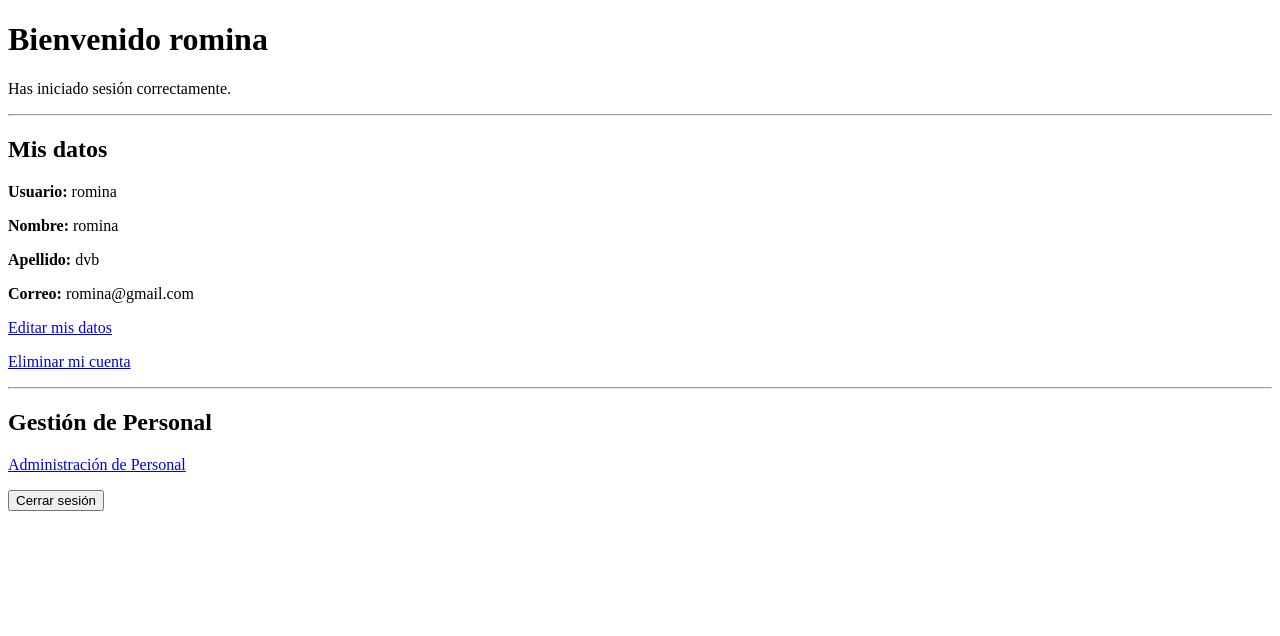
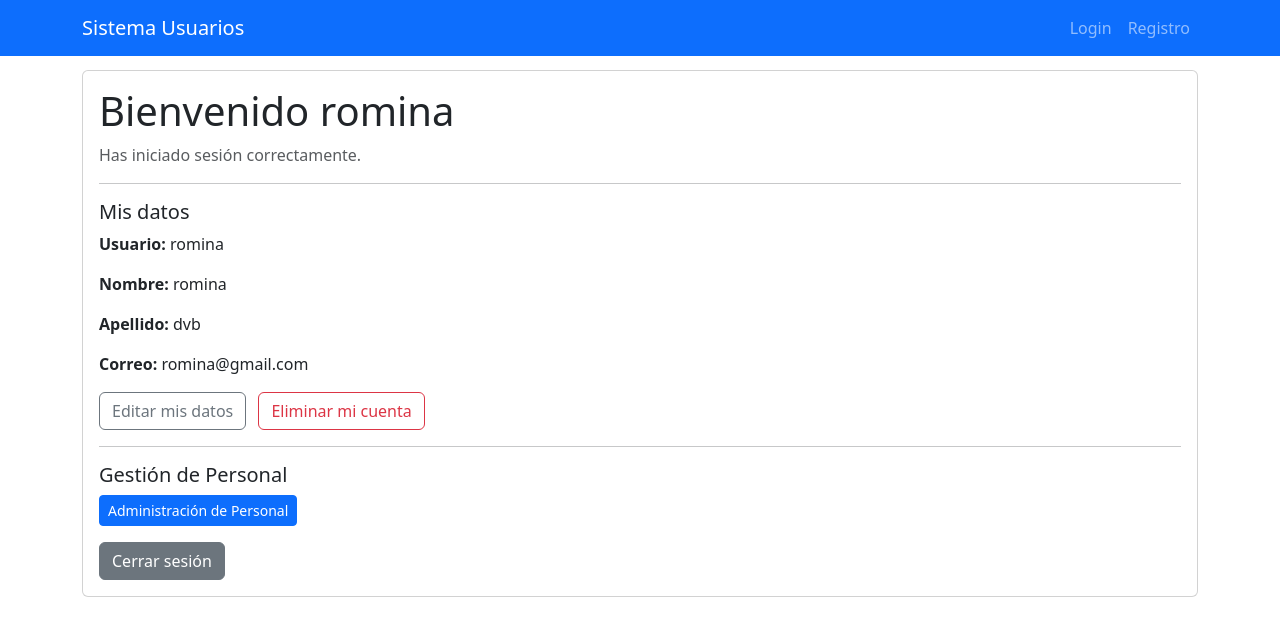
Before and after one commit to rominadevasquez/sistema_usuarios, a Django app: page /bienvenida/ in a window 1280 px wide. Shown: the top 636 px of the page. Run offline with Django 5.2, Linux system fonts and the light colour scheme; a user stored in the database is signed in.

Commit message:
modoficacion diseño

```diff
--- /dev/null
+++ b/usuarios/templates/base.html
@@ -0,0 +1,59 @@
+<!doctype html>
+<html lang="es">
+  <head>
+    <meta charset="utf-8">
+    <meta name="viewport" content="width=device-width, initial-scale=1">
+    <title>{% block title %}Sistema Usuarios{% endblock %}</title>
+    <link href="https://cdn.jsdelivr.net/npm/bootstrap@5.3.2/dist/css/bootstrap.min.css" rel="stylesheet" integrity="sha384-" crossorigin="anonymous">
+    <style>
+      body { padding-top: 70px; }
+      .form-error { color: #dc3545; }
+      /* Make basic Django form markup look better without extra packages */
+      form input, form select, form textarea {
+        width: 100%;
+        max-width: 100%;
+        padding: .5rem .75rem;
+        margin-bottom: .5rem;
+        border: 1px solid #ced4da;
+        border-radius: .25rem;
+        box-sizing: border-box;
+      }
+      form label { font-weight: 600; }
+    </style>
+    {% block head %}{% endblock %}
+  </head>
+  <body>
+    <nav class="navbar navbar-expand-lg navbar-dark bg-primary fixed-top">
+      <div class="container">
+        <a class="navbar-brand" href="/">Sistema Usuarios</a>
+        <button class="navbar-toggler" type="button" data-bs-toggle="collapse" data-bs-target="#nav" aria-controls="nav" aria-expanded="false" aria-label="Toggle navigation">
+          <span class="navbar-toggler-icon"></span>
+        </button>
+        <div class="collapse navbar-collapse" id="nav">
+          <ul class="navbar-nav ms-auto">
+            <li class="nav-item"><a class="nav-link" href="/usuarios/login/">Login</a></li>
+            <li class="nav-item"><a class="nav-link" href="/usuarios/registro/">Registro</a></li>
+          </ul>
+        </div>
+      </div>
+    </nav>
+
+    <div class="container">
+      {% if messages %}
+        <div class="mt-2">
+          {% for message in messages %}
+            <div class="alert alert-{{ message.tags|default:'info' }} alert-dismissible fade show" role="alert">
+              {{ message }}
+              <button type="button" class="btn-close" data-bs-dismiss="alert" aria-label="Close"></button>
+            </div>
+          {% endfor %}
+        </div>
+      {% endif %}
+
+      {% block content %}{% endblock %}
+    </div>
+
+    <script src="https://cdn.jsdelivr.net/npm/bootstrap@5.3.2/dist/js/bootstrap.bundle.min.js" integrity="sha384-" crossorigin="anonymous"></script>
+    {% block scripts %}{% endblock %}
+  </body>
+</html>
--- a/usuarios/templates/usuarios/bienvenida.html
+++ b/usuarios/templates/usuarios/bienvenida.html
@@ -1,72 +1,35 @@
-<!DOCTYPE html>
-<html lang="es">
-<head>
-    <meta charset="UTF-8">
-    <title>Bienvenida</title>
-</head>
-<body>
+{% extends "base.html" %}
 
-    <h1>Bienvenido {{ request.user.username }}</h1>
+{% block title %}Bienvenida — Sistema Usuarios{% endblock %}
 
-    <p>Has iniciado sesión correctamente.</p>
+{% block content %}
+  <div class="card">
+    <div class="card-body">
+      <h1 class="card-title">Bienvenido {{ request.user.username }}</h1>
+      <p class="text-muted">Has iniciado sesión correctamente.</p>
 
       <hr>
 
-    <h2>Mis datos</h2>
+      <h5>Mis datos</h5>
+      <p><strong>Usuario:</strong> {{ request.user.username }}</p>
+      <p><strong>Nombre:</strong> {{ request.user.first_name }}</p>
+      <p><strong>Apellido:</strong> {{ request.user.last_name }}</p>
+      <p><strong>Correo:</strong> {{ request.user.email }}</p>
 
       <p>
-        <strong>Usuario:</strong>
-        {{ request.user.username }}
+        <a class="btn btn-outline-secondary me-2" href="{% url 'editar_perfil' %}">Editar mis datos</a>
+        <a class="btn btn-outline-danger" href="{% url 'eliminar_cuenta' %}">Eliminar mi cuenta</a>
       </p>
-
-    <p>
-        <strong>Nombre:</strong>
-        {{ request.user.first_name }}
-    </p>
-
-    <p>
-        <strong>Apellido:</strong>
-        {{ request.user.last_name }}
-    </p>
-
-    <p>
-        <strong>Correo:</strong>
-        {{ request.user.email }}
-    </p>
-
-    <p>
-
-    <a href="{% url 'editar_perfil' %}">
-        Editar mis datos
-    </a>
-</p>
-
-<p>
-    <a href="{% url 'eliminar_cuenta' %}">
-        Eliminar mi cuenta
-    </a>
-</p>
-
 
       <hr>
 
-<h2>Gestión de Personal</h2>
-
-<p>
-    <a href="{% url 'inicio_personal' %}">
-        Administración de Personal
-    </a>
-</p>
-
+      <h5>Gestión de Personal</h5>
+      <p><a class="btn btn-sm btn-primary" href="{% url 'inicio_personal' %}">Administración de Personal</a></p>
 
       <form method="POST" action="{% url 'logout' %}">
         {% csrf_token %}
-
-    <button type="submit">
-        Cerrar sesión
-    </button>
+        <button type="submit" class="btn btn-secondary">Cerrar sesión</button>
       </form>
-
-
-</body>
-</html>
+    </div>
+  </div>
+{% endblock %}
```
Also changed, not shown: usuarios/templates/usuarios/editar_perfil.html (+19 -26 lines), usuarios/templates/usuarios/login.html (+20 -29 lines), usuarios/templates/usuarios/registro.html (+20 -29 lines), db.sqlite3. Lines whose indentation alone changed are shown as unchanged.
